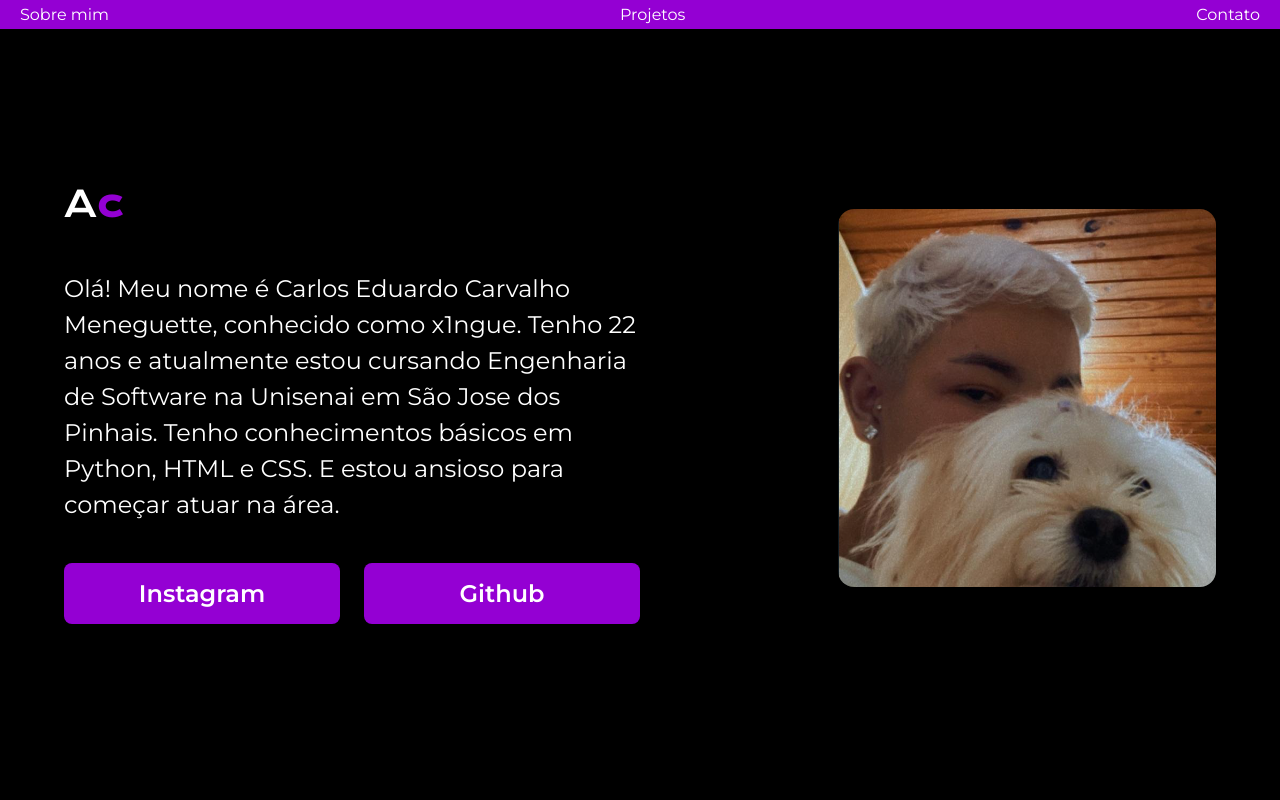
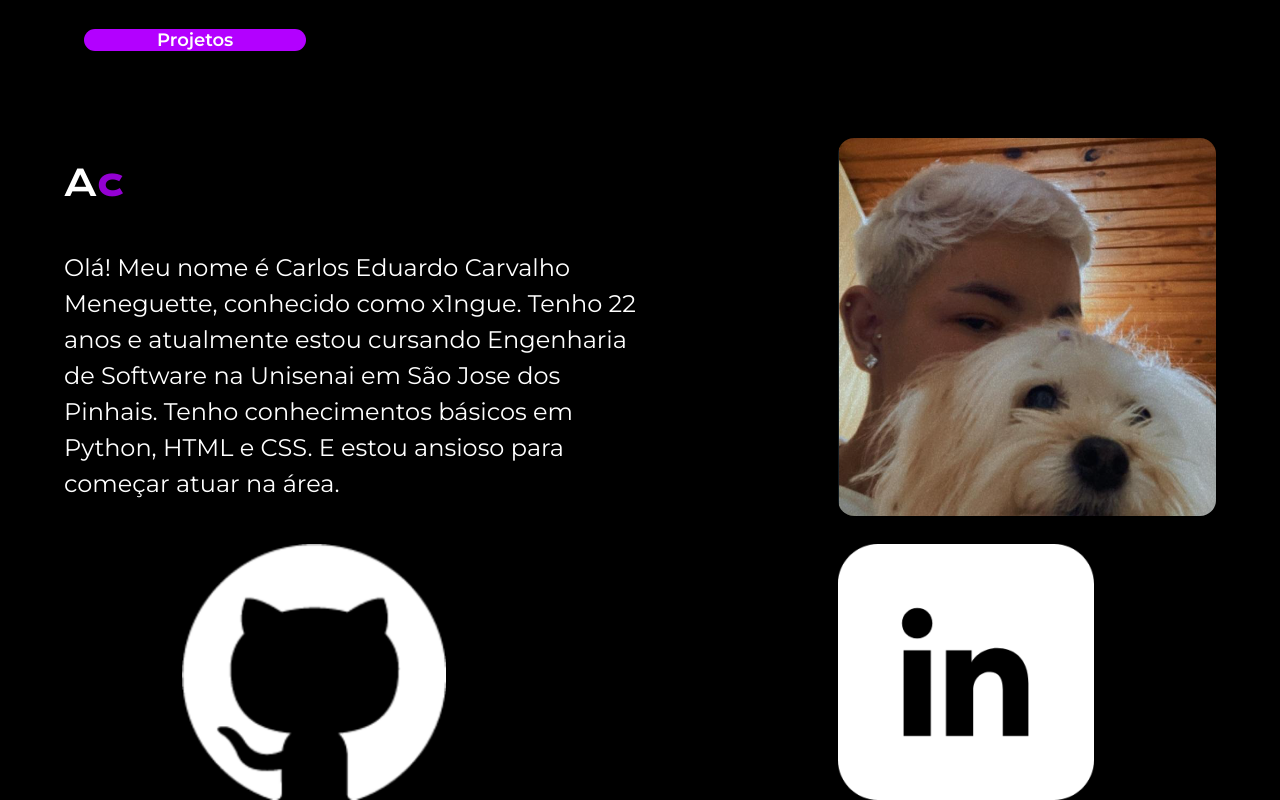
Before and after one commit to x1ngue/portifolioPersonalizado, a plain HTML site: page index.html in a window 1280 px wide. Drawn offline with nearby package versions, Linux system fonts and the light colour scheme.

Commit message:
estilizações

```diff
--- a/index.html
+++ b/index.html
@@ -4,7 +4,7 @@
     <meta charset="UTF-8">
     <meta name="viewport" content="width=device-width, initial-scale=1.0">
     <title>Portifólio</title>
-    <link rel="stylesheet" href="style.css">
+    <link rel="stylesheet" href="static/css/style.css">
     <link rel="preconnect" href="https://fonts.googleapis.com">
     <link rel="preconnect" href="https://fonts.gstatic.com" crossorigin>
     <link href="https://fonts.googleapis.com/css2?family=Krona+One&display=swap" rel="stylesheet">
@@ -13,28 +13,27 @@
     <link href="https://fonts.googleapis.com/css2?family=Krona+One&family=Montserrat:ital,wght@0,100..900;1,100..900&display=swap" rel="stylesheet">
 </head>
 <body>
-    <header>
-        <div class="div-header-menu">
-            <a href="aboutMe.html" target="_blank" >Sobre mim</a>
-            <a href="projects.html" target="_blank" >Projetos</a>
-            <a href="contact.html" target="_blank" >Contato</a>
-        </div>
-    </header>
     <main>
         <div class="container">
-            <div class="div-content-main">
-                <p class="texto-1">A<strong>c</strong></p>
-                <h1 class="texto-1">Olá! Meu nome é Carlos Eduardo Carvalho Meneguette, conhecido como x1ngue. Tenho 22 anos e atualmente estou cursando Engenharia de Software na Unisenai em São Jose dos Pinhais. Tenho conhecimentos básicos em Python, HTML e CSS. E estou ansioso para começar atuar na área.</h1>
-                <div class="div-content-button">
-                    <a href="https://instagram.com/x1ngue" target="_blank">Instagram</a>
-                    <a href="https://github.com/x1ngue" target="_blank">Github</a>
+            <div class="div-header-menu">
+                <a class="div-header-menu-a" href="projects.html" target="_blank" >Projetos</a>
+            </div>
+            <div class="div-content">
+                <div class="div-content-main">
+                    <p class="texto-1">A<strong>c</strong></p>
+                    <h1 class="texto-1">Olá! Meu nome é Carlos Eduardo Carvalho Meneguette, conhecido como x1ngue. Tenho 22 anos e atualmente estou cursando Engenharia de Software na Unisenai em São Jose dos Pinhais. Tenho conhecimentos básicos em Python, HTML e CSS. E estou ansioso para começar atuar na área.</h1>
                 </div>
-            </div>
-            <div>
-                <img src="img/178844853.png" alt="">
+                <div>
+                    <img src="static/img/178844853.png" alt="">
+                </div>
             </div>
         </div>
     </main>
-    <footer></footer>
+    <footer>
+        <div class="div-content-button">
+            <a href="https://www.linkedin.com/in/carlos-eduardo-carvalho-meneguette-319702219/" target="_blank"><img src="static/img/github.256x249.png" alt=""></a>
+            <a href="https://github.com/x1ngue" target="_blank"><img src="static/img/linkedin.256x256.png" alt=""></a>
+        </div>
+    </footer>
 </body>
 </html>
--- a/style.css
+++ b/static/css/style.css
@@ -17,7 +17,6 @@ body {
 .div-header-menu {
     width: 100%;
     display: flex;
-    position: fixed;
     flex-direction: row;
     justify-content: space-between;
     padding: 5px 20px;
@@ -25,13 +24,28 @@ body {
     left: 0;
     right: 0;
     cursor: pointer;
-    background-color: #9400d3;
+    background-color: #9400d300;
     align-items: center;
   }
 
-  .div-header-menu a {
+.div-header-menu a {
     text-decoration: none;
+    display: flex;
+    align-items: center;
+    justify-content: center;
+    width: 20%;
+    border-radius: 12px;
+    font-size: 18px;
+    font-weight: 600;
+    text-align: center;
     color: #fff;
+    background-color: #b300ff;
+    transition: all 0.3s ease;
+  }
+
+.div-header-menu a:hover {
+    opacity: 0.8;
+    transform: translateY(-1px);
   }
 
 main {
@@ -43,6 +57,16 @@ main {
 }
 
 .container {
+    display: flex;
+    flex-direction: column;
+    align-items: center;
+    justify-content: space-between;
+    gap: 82px;
+    width: 100%;
+    max-width: 1200px;
+}
+
+.div-content {
     display: flex;
     align-items: center;
     justify-content: space-between;
@@ -84,23 +108,21 @@ h1.texto-1 {
 .div-content-button a {
     display: flex;
     justify-content: center;
-    align-items: center;
     gap: 16px;
     width: 50%;
-    padding: 16px 0;
     border-radius: 8px;
     font-size: 1.5rem;
     font-weight: 600;
     text-align: center;
     text-decoration: none;
     color: #fff;
-    background-color: #9400d3;
+    background-color: #9400d300;
     transition: all 0.3s ease;
 }
 
-.div-content-button a:hover {
-    background-color: #a928e7;
-    transform: translateY(-2px);
+.div-content-button a img:hover {
+    opacity: 0.8;
+    transform: translateY(-1px);
 }
 
 img {
```
Also changed, not shown: aboutMe.html (deleted, +0 -11 lines), contact.html (deleted, +0 -11 lines), static/img/178844853.png (renamed from img/178844853.png), static/img/github.256x249.png (added), static/img/linkedin.256x256.png (added).
